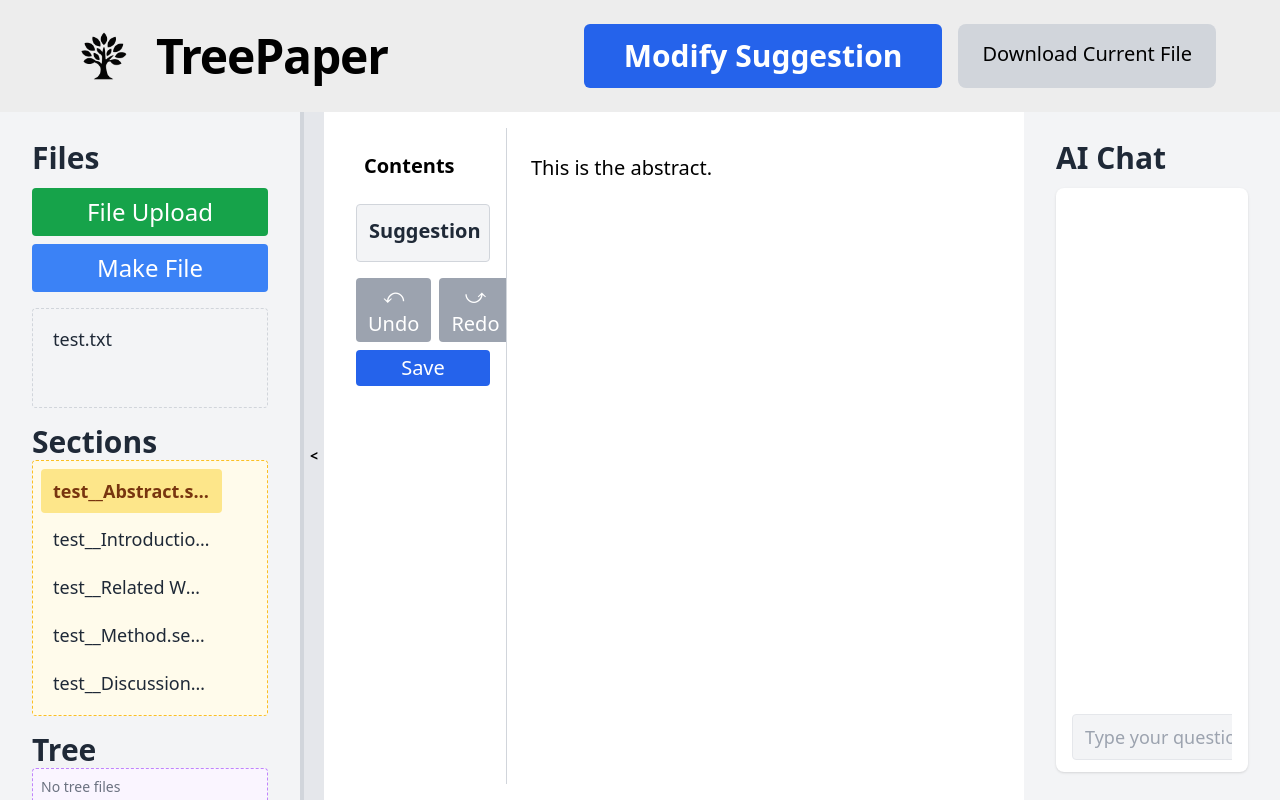
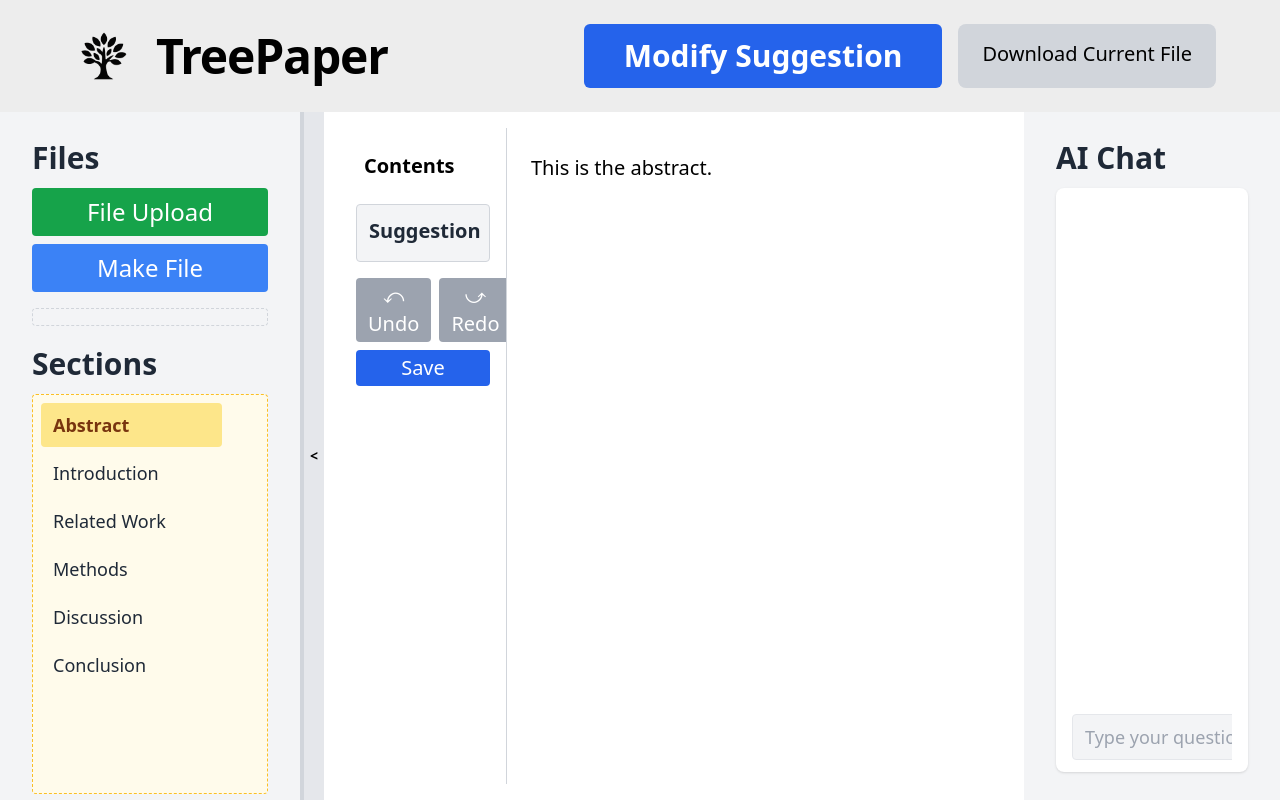
Before and after one commit to Tree-LLM/frontend, a React (Vite) app: page / in a window 1280 px wide. Both pictures are taken after a click on the button "Make File". Built offline with nearby package versions, Linux system fonts and the light colour scheme.

Commit message:
feat: change sections file name

```diff
--- a/src/components/FileSidebar.tsx
+++ b/src/components/FileSidebar.tsx
@@ -23,6 +23,74 @@ type FileSidebarProps = {
   onSelectSection?: (filename: string) => void;
   onDeleteSection?: (filename: string) => void;
 };
+
+const DEFAULT_SECTION_ORDER = [
+  'Abstract',
+  'Introduction',
+  'Related Work',
+  'Background',
+  'Methods',
+  'Experiments',
+  'Results',
+  'Discussion',
+  'Conclusion',
+  'Appendix',
+];
+
+const SECTION_KEYWORDS: Record<string, string> = {
+  abstract: 'Abstract',
+  introduction: 'Introduction',
+  intro: 'Introduction',
+  'related work': 'Related Work',
+  related: 'Related Work',
+  background: 'Background',
+  method: 'Methods',
+  methods: 'Methods',
+  methodology: 'Methods',
+  experiment: 'Experiments',
+  experiments: 'Experiments',
+  evaluation: 'Evaluation',
+  eval: 'Evaluation',
+  result: 'Results',
+  results: 'Results',
+  discussion: 'Discussion',
+  conclusion: 'Conclusion',
+  conclusions: 'Conclusions',
+  limitation: 'Limitations',
+  limitations: 'Limitations',
+  appendix: 'Appendix',
+};
+
+// 파일명에서 섹션 표시용 라벨 추출
+function getSectionLabel(file: string): string {
+  const base = file.replace(/\.section\.txt$/i, '');
+  const lower = base.toLowerCase();
+
+  // 1) 키워드가 포함되어 있으면 해당 섹션명으로
+  for (const [k, v] of Object.entries(SECTION_KEYWORDS)) {
+    if (lower.includes(k)) return v;
+  }
+
+  // 2) 끝부분에 구분자 후 섹션명이 오는 패턴: __Name / --Name / - Name / #Name / @Name
+  let m =
+    base.match(/(?:__|--|#|@|-\s)([A-Za-z][A-Za-z0-9 _-]{2,})$/) ||
+    base.match(/\[(.+?)\]$/); // 예: [Introduction]
+  if (m) {
+    return m[1].trim().replace(/[_-]+/g, ' ').replace(/\s+/g, ' ');
+  }
+
+  // 3) 숫자 인덱스가 있는 경우: __0 / _1 / -2 등
+  m = base.match(/(?:__|_|-)(\d+)\s*$/);
+  if (m) {
+    const idx = parseInt(m[1], 10);
+    if (!Number.isNaN(idx) && idx >= 0 && idx < DEFAULT_SECTION_ORDER.length) {
+      return DEFAULT_SECTION_ORDER[idx];
+    }
+  }
+
+  // 4) 아무 패턴도 못 찾으면 원본 파일명
+  return file;
+}
 
 const FileSidebar: React.FC<FileSidebarProps> = ({
   files,
@@ -79,7 +147,7 @@ const FileSidebar: React.FC<FileSidebarProps> = ({
   };
 
   return (
-    <div className="h-full bg-gray-100 flex flex-col px-4 py-3">
+    <div className="h-full bg-gray-100 flex flex-col px-4 py-3 min-h-0">
       {/* 헤더 */}
       <div className="mb-3">
         <h2 className="text-3xl font-bold text-gray-800">Files</h2>
@@ -115,9 +183,9 @@ const FileSidebar: React.FC<FileSidebarProps> = ({
         </button>
       </div>
 
-      {/* 일반 파일 목록 */}
+      {/* 일반 파일 목록 (Files) */}
       <ul
-        className="space-y-1 overflow-y-auto flex-1 min-h-[100px] border border-dashed border-gray-300 p-2 rounded"
+        className="space-y-1 h-[180px] overflow-y-auto border border-dashed border-gray-300 p-2 rounded"
         onDragOver={(e) => {
           e.preventDefault();
           e.dataTransfer.dropEffect = 'move';
@@ -160,10 +228,10 @@ const FileSidebar: React.FC<FileSidebarProps> = ({
       </ul>
 
       {/* Sections 목록 */}
-      <div className="mt-4">
+      <div className="mt-5">
         <h2 className="text-3xl font-bold text-gray-800">Sections</h2>
         <ul
-          className="space-y-1 max-h-64 overflow-y-auto border border-dashed border-amber-400 p-2 rounded min-h-[100px] bg-amber-50"
+          className="space-y-1 h-[400px] overflow-y-auto border border-dashed border-amber-400 p-2 rounded bg-amber-50 mt-3"
           onDragOver={(e) => {
             e.preventDefault();
             e.dataTransfer.dropEffect = 'move';
@@ -188,7 +256,7 @@ const FileSidebar: React.FC<FileSidebarProps> = ({
                 }`}
                 title={file}
               >
-                {file}
+                {getSectionLabel(file)}
               </button>
               <button
                 onClick={() => onDeleteSection?.(file)}
@@ -206,10 +274,10 @@ const FileSidebar: React.FC<FileSidebarProps> = ({
       </div>
 
       {/* Tree 목록 */}
-      <div className="mt-4">
+      <div className="mt-5">
         <h2 className="text-3xl font-bold text-gray-800">Tree</h2>
         <ul
-          className="space-y-1 max-h-40 overflow-y-auto border border-dashed border-purple-400 p-2 rounded min-h-[100px] bg-purple-50"
+          className="space-y-2 h-[180px] overflow-y-auto border border-dashed border-purple-400 p-3 rounded bg-purple-50 mt-3"
           onDragOver={(e) => {
             e.preventDefault();
             e.dataTransfer.dropEffect = 'move';
```
